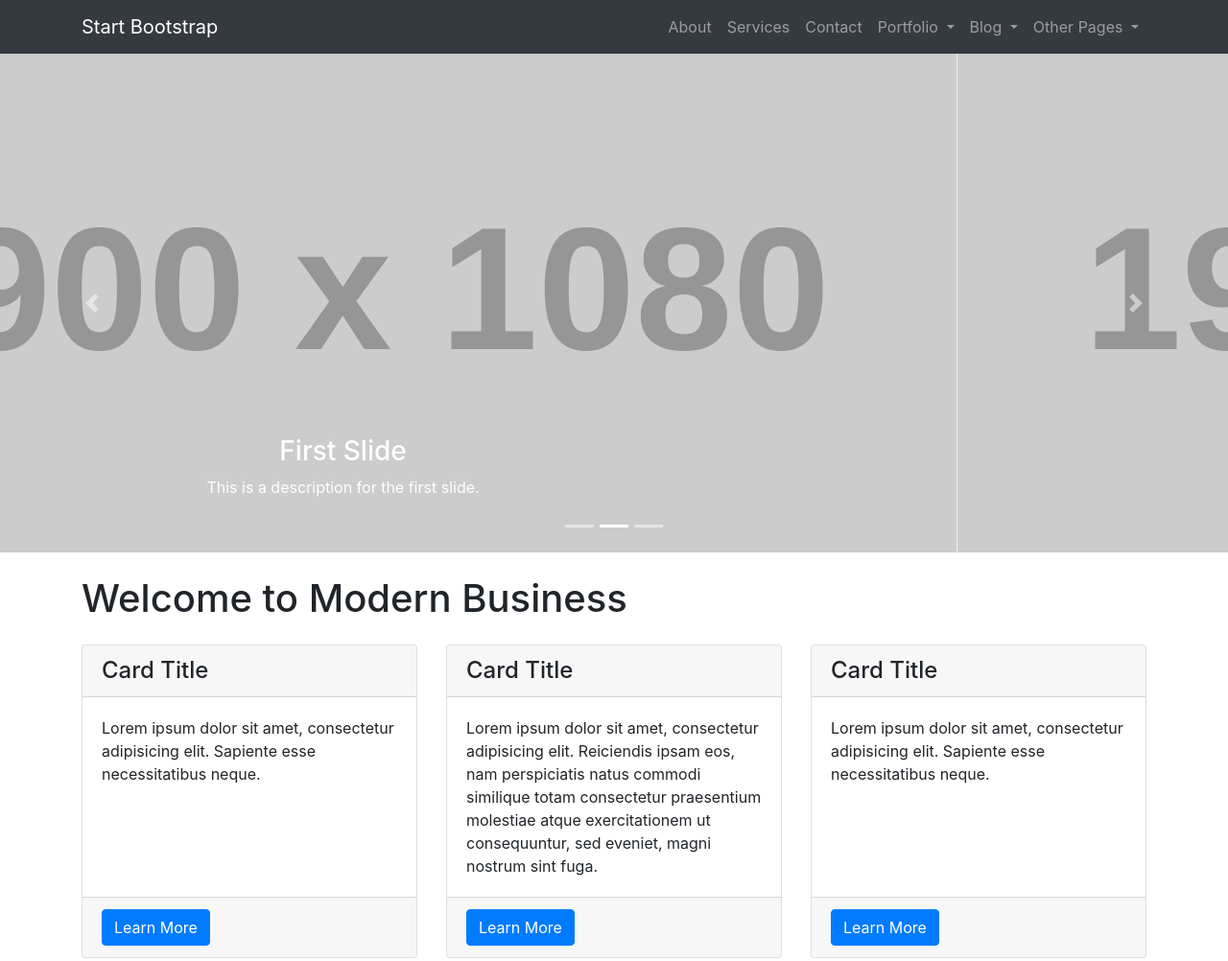
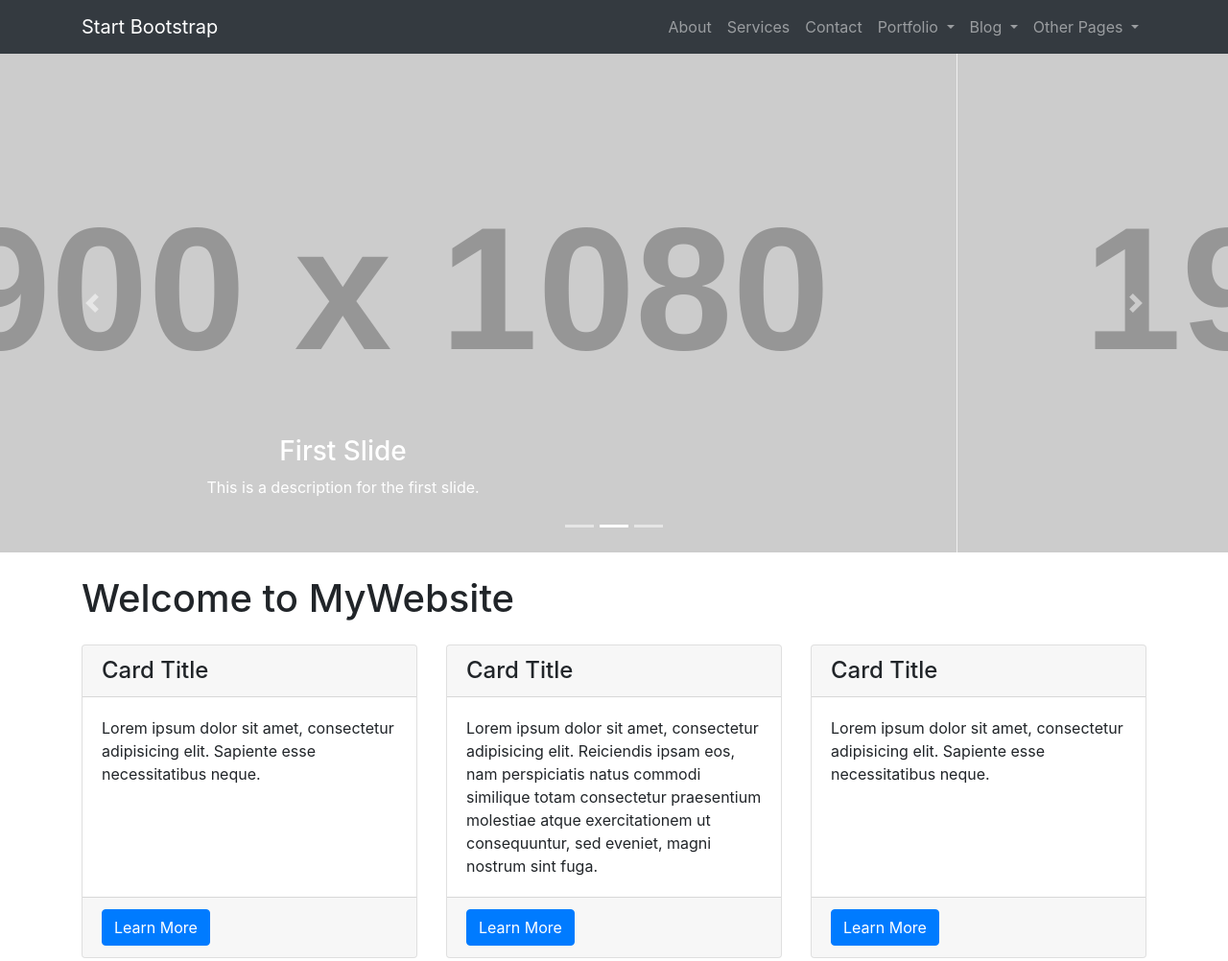
Before and after one commit to nanic1204/git-demo, a website: page index.html in a window 1280 px wide. Shown: the top 1002 px of the page at 96% size. Drawn offline with Linux system fonts and the light colour scheme; placeholder pictures from the web are drawn by us.

Commit message:
no message

```diff
--- a/index.html
+++ b/index.html
@@ -121,7 +121,7 @@
     <!-- Page Content -->
     <div class="container">
 
-      <h1 class="my-4">Welcome to Modern Business</h1>
+      <h1 class="my-4">Welcome to MyWebsite</h1>
 
       <!-- Marketing Icons Section -->
       <div class="row">
```
